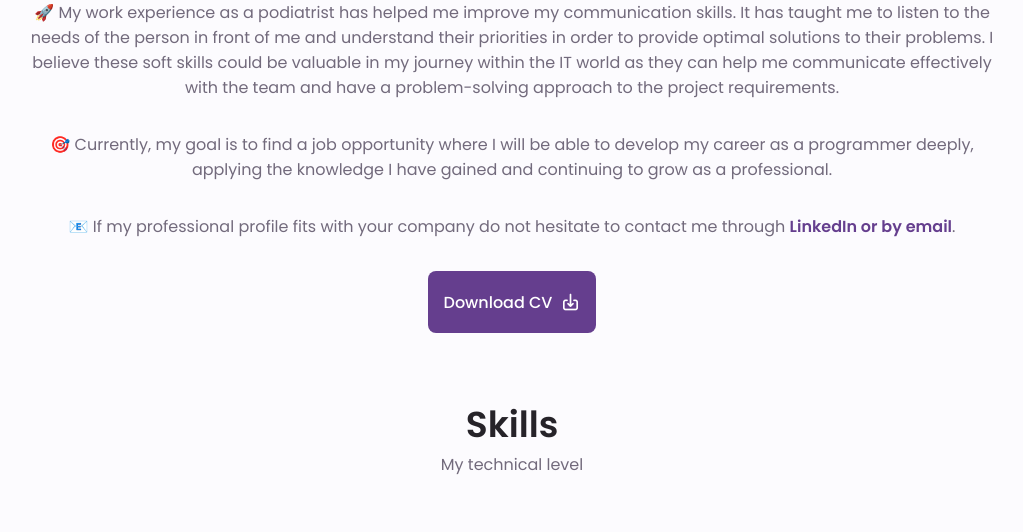
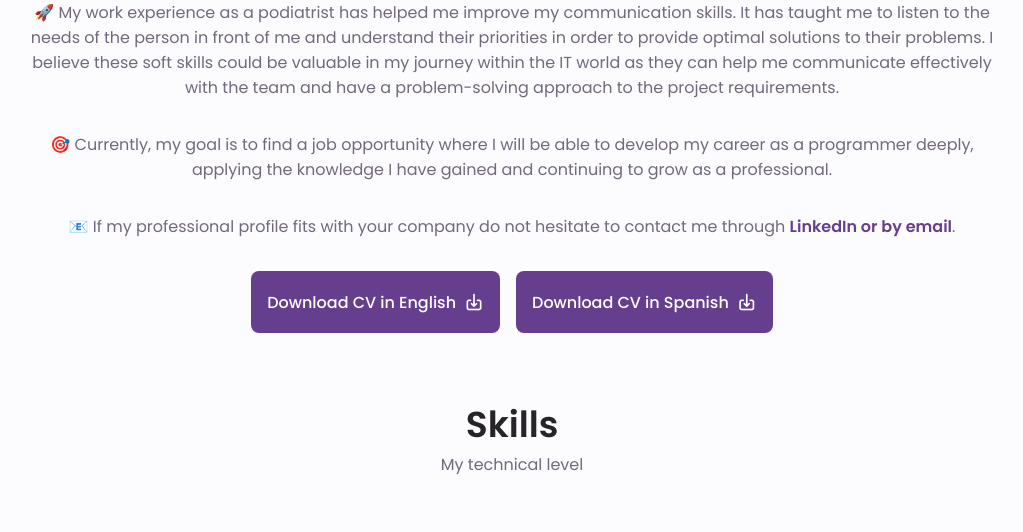
Before and after one commit to AnaLR27/my_portfolio, a PHP site: page / in a window 1280 px wide. Shown: the part 1314-1846 px from the top of the page, without its empty margins (128-1151 px from the left). Run offline with PHP 8.4, Linux system fonts and the light colour scheme; a stand-in replaces the project's code that opens the database connection.

Commit message:
CVS UPDATED

```diff
--- a/assets/css/styles.css
+++ b/assets/css/styles.css
@@ -353,6 +353,7 @@ img {
 .about__buttons {
   display: flex;
   justify-content: center;
+  gap: 1rem;
 }
 /*==================== SKILLS ====================*/
 .skills__container {
--- a/index.html
+++ b/index.html
@@ -208,9 +208,16 @@
             <div class="about__buttons">
               <a
                 download=""
-                href="assets/pdf/CV ANA LORENZO RIVERO.pdf"
+                href="assets/pdf/CV ANA LORENZO RIVERO - ENGLISH.pdf"
                 class="button button--flex"
-                >Download CV
+                >Download CV in English
+                <i class="uil uil-download-alt button__icon"></i>
+              </a>
+              <a
+                download=""
+                href="assets/pdf/CV ANA LORENZO RIVERO - SPANISH.pdf"
+                class="button button--flex"
+                >Download CV in Spanish
                 <i class="uil uil-download-alt button__icon"></i>
               </a>
             </div>
```
Also changed, not shown: 3 other files.
